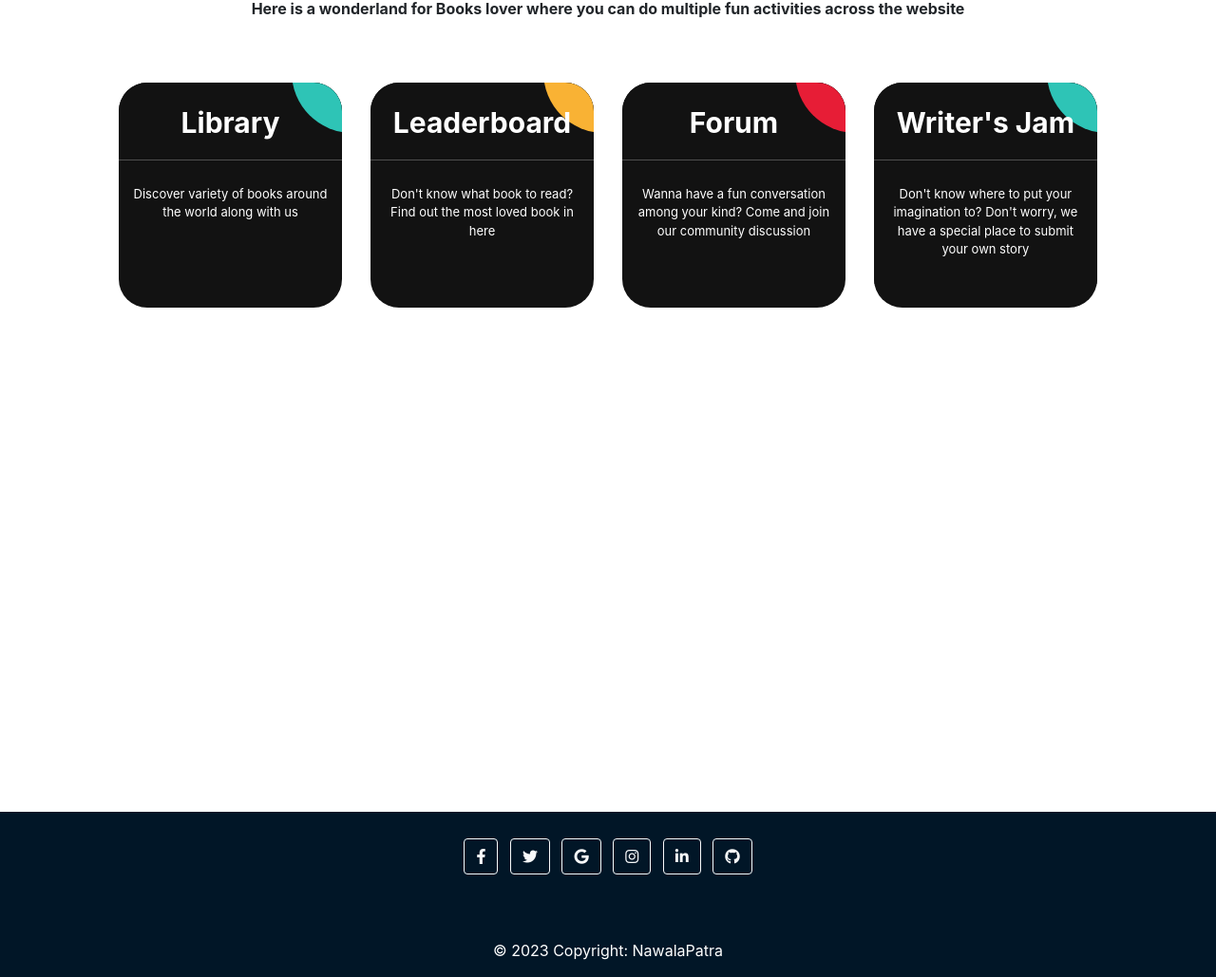
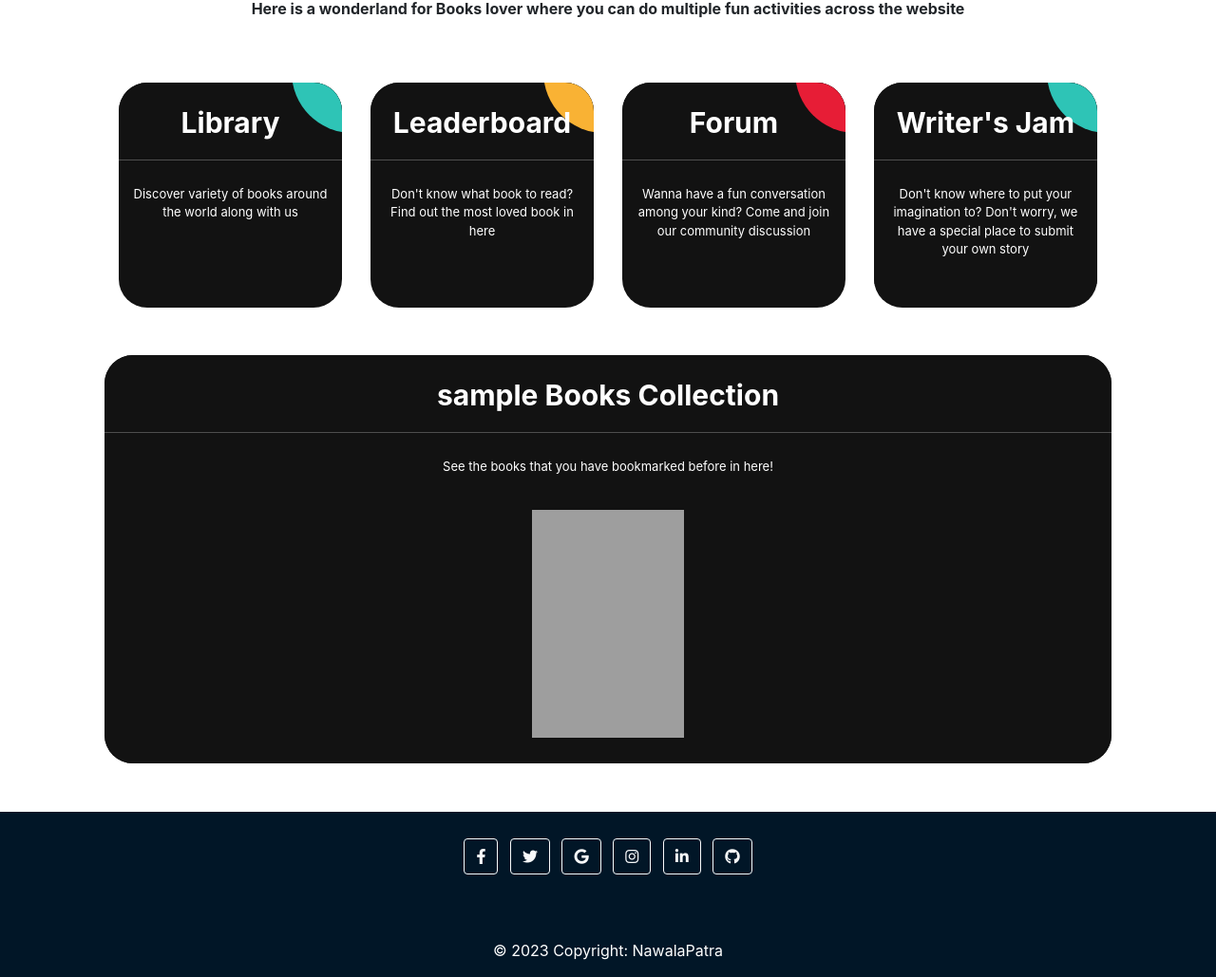
Before and after one commit to NawalaPatra-e12/NawalaPatra, a Django app: page / in a window 1280 px wide. Shown: the part 259-1288 px from the top of the page at 95% size. Run offline with Django 4.2, Linux system fonts and the light colour scheme; a user stored in the database is signed in; data comes from the database, SQL or seed files in the repository; tables that the repository leaves empty hold one stand-in row (values such as "Sample post"); parts of the project's set-up code (start-up, migrations or seed data) failed here and were passed over; some libraries are stand-ins or nearby versions; grey boxes are pictures that could not be loaded.

Commit message:
add: fixes

```diff
--- a/main/templates/main.html
+++ b/main/templates/main.html
@@ -68,7 +68,8 @@
     </div>
 
     {% if user.is_authenticated %}
-    <div id="mybooks-section" style="height: 430px;">
+    <div style="display: flex; justify-content: center; align-items: center;">
+        <div id="mybooks-section" style="height: 430px; background-color: #121212; border-radius: 30px; width: 90%; " >
             <div class="mybooks_item" style="border: 3px black;">
                 <a href="/mybooks/" class="book_link">
                     <div class="item_title">
@@ -88,6 +89,7 @@
                 </a>
             </div>
         </div>
+    </div>
     {% endif %}
 
 </div>
--- a/main/views.py
+++ b/main/views.py
@@ -38,8 +38,8 @@ def show_main(request):
     else:
         return render(request, "main.html")
 
-def show_main(request):
-    return render(request, "main.html")
+# def show_main(request):
+#     return render(request, "main.html")
 
 # def show_library(request):
 #     return render(request, show_library)
--- a/static/css/main.css
+++ b/static/css/main.css
@@ -95,3 +95,31 @@ p{
     text-align: center;
     position: relative;
 }
+
+.image-container {
+    width: 160px;  /* Set your desired width */
+    height: 240px; /* Set your desired height */
+    overflow: hidden;
+    display: flex;
+}
+.image-container img {
+    width: 100%;
+    height: auto;
+    object-fit: cover;
+}
+#bookmark_list{
+    flex-direction: row;
+    text-align: center;
+    position: relative;
+    justify-content: space-around;
+    padding: 20px;
+    padding-top: 10px;
+    display: flex;
+}
+.mybooks_item{
+    flex-direction: row;
+    width: 100%;
+    border-radius: 30px;
+    background-color: #121212;
+    height: 430px;
+}
```
Also changed, not shown: main/static/css/main.css (+28 -0 lines), static/css/writers.css (+5 -2 lines), forum/migrations/0001_initial.py. Lines whose indentation alone changed are shown as unchanged.
